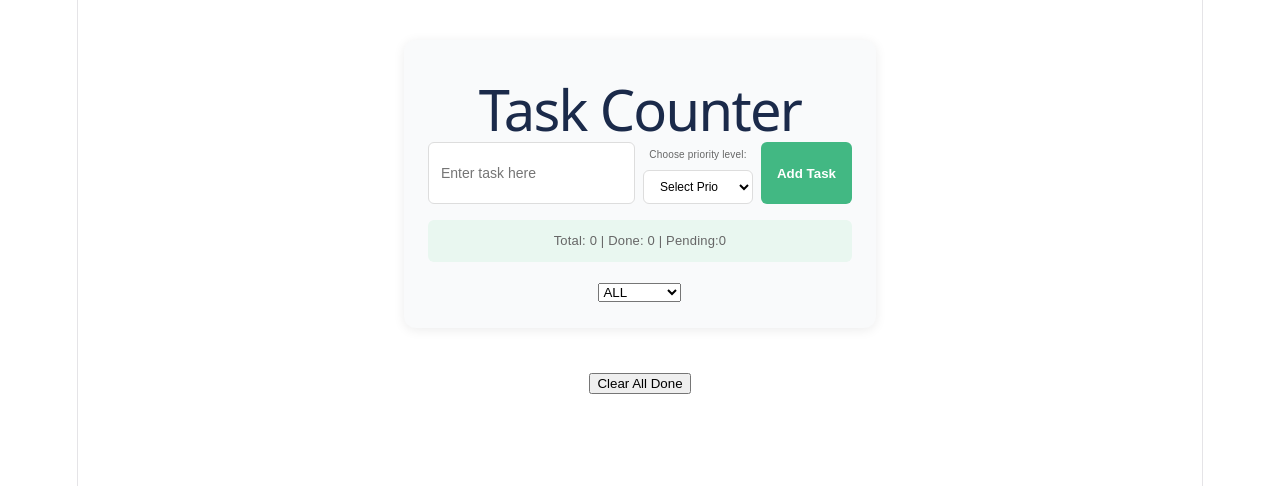
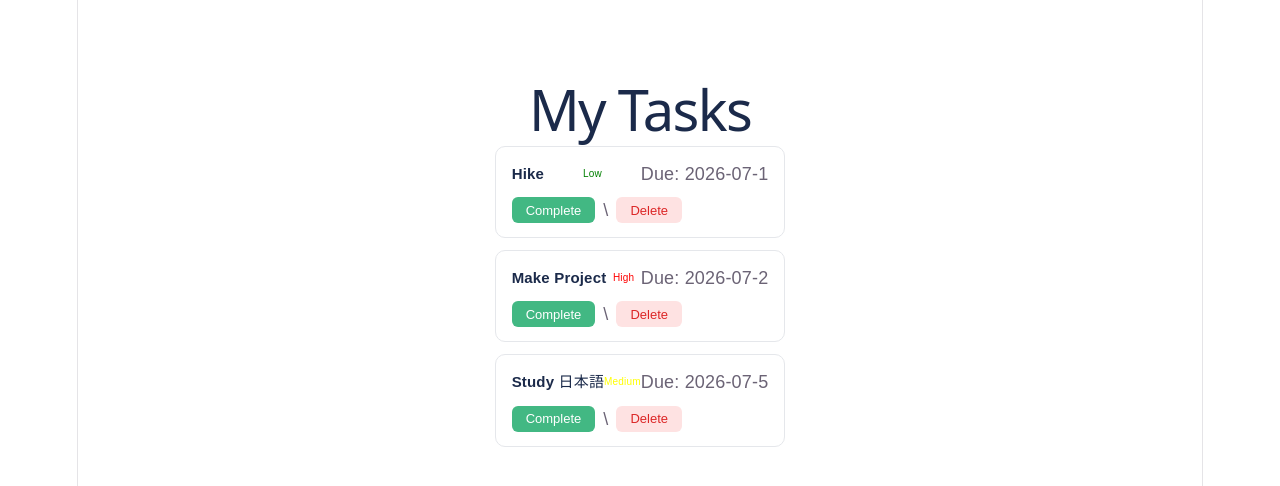
Before and after one commit to kevyelly/BEBEDOR-vuejs-training, a Vue app: page / in a window 1280 px wide. Shown: the top 486 px of the page. Built offline with nearby package versions, Linux system fonts and the light colour scheme.

Commit message:
CHANGES FOR DAY 2

```diff
--- a/src/App.vue
+++ b/src/App.vue
@@ -1,7 +1,7 @@
 <script setup lang="ts">
-import Day1 from './components/day1_taskCounter.vue'
+import Day2 from './DAY2Components/TaskListView_day2.vue'
 </script>
 
 <template>
-  <Day1 />
+  <Day2></Day2>
 </template>
--- /dev/null
+++ b/src/DAY2Components/TaskCard_day2.vue
@@ -0,0 +1,177 @@
+x<!--
+=============================================================
+  DAY 2 ASSIGNMENT — Reusable TaskCard Component
+  Topic: Props, Emits, Slots, Component Lifecycle
+  Files: TaskCard.vue (child)  +  TaskListView.vue (parent)
+  Time: 60 minutes
+=============================================================
+
+OBJECTIVE
+---------
+Build a reusable TaskCard child component that accepts data as props
+and communicates back to the parent via custom events (emits). The
+parent renders a list of TaskCards and handles all state changes.
+
+WHAT TO BUILD — TaskCard.vue (this file)
+-----------------------------------------
+  1. Accept a "task" prop: { id, name, done, dueDate }
+  2. Display the task name and dueDate (via a named slot "meta")
+  3. Emit "complete" event (payload: task.id) when Complete/Undo clicked
+  4. Emit "delete" event (payload: task.id) when Delete clicked
+  5. Show "Complete" when task.done is false, "Undo" when true
+  6. Apply a visual style change when task.done is true
+
+WHAT TO BUILD — TaskListView.vue (see that file)
+-------------------------------------------------
+  1. Hold a tasks ref array with at least 3 sample tasks
+  2. Render a TaskCard for each task using v-for
+  3. Handle @complete → toggle that task's done property
+  4. Handle @delete → remove that task from the array
+  5. Fill the "meta" named slot with the due date
+
+REQUIREMENTS (Acceptance Criteria)
+------------------------------------
+  [x] TaskCard uses defineProps({ task: Object })
+  [x] TaskCard uses defineEmits(['complete', 'delete'])
+  [x] TaskCard has <slot name="meta" /> for optional metadata
+  [x] Parent passes :task="task" and listens @complete @delete
+  [x] Parent fills the slot with <template #meta>...</template>
+  [x] Data flows DOWN (props) and events flow UP (emits)
+  [x] Parent owns the state — TaskCard never mutates props directly
+
+EXTENSION (additional points)
+---------------------------------
+  - Add a priority badge prop (low/medium/high) with colour coding
+  - Add an edit mode: clicking the task name turns it into an input
+  - Emit an "update" event when the edited name is saved
+
+HINTS (read only if stuck)
+---------------------------
+  Hint 1: const props = defineProps({ task: { type: Object, required: true } })
+  Hint 2: const emit = defineEmits(['complete', 'delete'])
+  Hint 3: @click="emit('complete', props.task.id)"
+  Hint 4: In the parent — @complete="handleComplete"
+           function handleComplete(id) { find task by id, toggle done }
+  Hint 5: Named slot in child  → <slot name="meta" />
+           Fill in parent      → <template #meta>Due: {{ task.dueDate }}</template>
+  Hint 6: NEVER do this inside TaskCard: props.task.done = !props.task.done
+           That mutates a prop directly — Vue will warn you. Emit instead.
+=============================================================
+-->
+<!-- ─── TaskCard.vue ─── -->
+<script setup>
+
+
+// TODO 1: import defineProps and defineEmits (they are compiler macros — no import needed
+//          but you DO need to call them)
+
+// TODO 2: Define the task prop with type Object, required: true
+// const props = defineProps({ ... })
+const props = defineProps({task:
+  {
+    id:Number,
+    name: String,
+    done: Boolean,
+    dueDate: String,
+    priority: String
+  }
+})
+
+// TODO 3: Define emits for 'complete' and 'delete'
+// const emit = defineEmits([...])
+const emit = defineEmits(['delete', 'complete'])
+</script>
+
+<template>
+  <!-- TODO 4: Wrap everything in a div with class "task-card"
+               Add :class="{ completed: task.done }" to the wrapper div -->
+  <div class="task-card" :class="{completed: props.task.done}">
+
+    <div class="task-header">
+      <!-- TODO 5: Display the task name -->
+      <span class="name">{{ props.task.name }}</span>
+      <span
+        :class="{'High':props.task.priority==='High',
+                 'Low':props.task.priority==='Low',
+                 'Medium':props.task.priority==='Medium'}">
+                 {{props.task.priority}}
+      </span>
+
+      <!-- TODO 6: Add the named slot for metadata -->
+      <!-- <slot name="meta" /> -->
+       <slot name="meta"></slot>
+    </div>
+
+    <div class="task-actions">
+      <!-- TODO 7: Add Complete/Undo button — text changes based on task.done -->
+      <!--         @click should emit 'complete' with task.id as payload -->
+      <button class="btn-complete" @click="emit('complete', props.task.id)">{{ props.task.done?'Undo':'Complete' }}</button>
+      <!-- TODO 8: Add Delete button — emits 'delete' with task.id -->\
+      <button class="btn-delete" @click="emit('delete',props.task.id)">Delete</button>
+    </div>
+  </div>
+</template>
+
+<style scoped>
+.task-card {
+  background: white;
+  border: 1px solid #e5e7eb;
+  border-radius: 10px;
+  padding: 14px 16px;
+  margin-bottom: 12px;
+  transition: all 0.2s;
+}
+.task-card.completed {
+  background: #f0fdf4;
+  border-color: #86efac;
+  opacity: 0.8;
+}
+.task-header {
+  display: flex;
+  justify-content: space-between;
+  align-items: center;
+  margin-bottom: 10px;
+}
+.task-header span.name {
+  font-weight: 600;
+  font-size: 15px;
+  color: #1B2A4A;
+}
+.task-header .meta {
+  font-size: 12px;
+  color: #9ca3af;
+}
+.task-actions {
+  display: flex;
+  gap: 8px;
+}
+.btn-complete {
+  padding: 5px 14px;
+  background: #42B883;
+  color: white;
+  border: none;
+  border-radius: 6px;
+  cursor: pointer;
+  font-size: 13px;
+}
+.btn-delete {
+  padding: 5px 14px;
+  background: #fee2e2;
+  color: #dc2626;
+  border: none;
+  border-radius: 6px;
+  cursor: pointer;
+  font-size: 13px;
+}
+.High{
+  color:red;
+  font-size:10px;
+}
+.Medium{
+  color:yellow;font-size:10px;
+}
+.Low{
+  color:green;font-size:10px;
+}
+
+</style>
--- /dev/null
+++ b/src/DAY2Components/TaskListView_day2.vue
@@ -0,0 +1,86 @@
+<!--
+=============================================================
+  DAY 2 ASSIGNMENT — TaskListView.vue (Parent Component)
+  This file renders a list of TaskCard components.
+=============================================================
+-->
+<script setup>
+import { ref } from 'vue'
+import TaskCard from './TaskCard_day2.vue'
+
+
+// TODO 1: Create a ref() tasks array with at least 3 sample tasks
+// Each task: { id, name, done, dueDate }
+// const tasks = ref([...])
+const tasks = ref([
+  {
+    id: 1,
+    name: "Hike",
+    done: false,
+    dueDate: "2026-07-1",
+    priority: "Low"
+  },
+  {
+    id: 2,
+    name: "Make Project",
+    done: false,
+    dueDate: "2026-07-2",
+    priority: "High"
+  },
+  {
+    id: 3,
+    name: "Study 日本語",
+    done: false,
+    dueDate: "2026-07-5",
+    priority: "Medium"
+  },
+
+])
+
+// TODO 2: Write handleComplete(id) — toggle the done state of the task with this id
+function handleComplete(id) {
+  const foundTask = tasks.value.find(task => task.id === id)
+  foundTask.done = !foundTask.done
+}
+
+// TODO 3: Write handleDelete(id) — remove the task with this id from the array
+function handleDelete(id) {
+  tasks.value = tasks.value.filter(task => task.id !== id)
+}
+</script>
+
+<template>
+  <div class="task-list-view">
+    <h1>My Tasks</h1>
+
+    <!-- TODO 4: Render a <TaskCard> for each task using v-for
+         - Pass :task="task" as a prop
+         - Listen @complete="handleComplete"
+         - Listen @delete="handleDelete"
+         - Fill the "meta" named slot with the due date
+    -->
+
+    <!-- Example structure (remove the comment markers and complete it):    -->
+    <TaskCard
+      v-for="task in tasks"
+      :key="task.id"
+      :task="task"
+      @complete="handleComplete"
+      @delete="handleDelete"
+    >
+      <template #meta>
+        Due: {{task.dueDate }}
+      </template>
+    </TaskCard>
+  </div>
+</template>
+
+<style scoped>
+.task-list-view {
+  max-width: 520px;
+  margin: 40px auto;
+  padding: 24px;
+  font-family: Arial, sans-serif;
+}
+h1 { color: #1B2A4A; margin-bottom: 24px; }
+</style>
```
